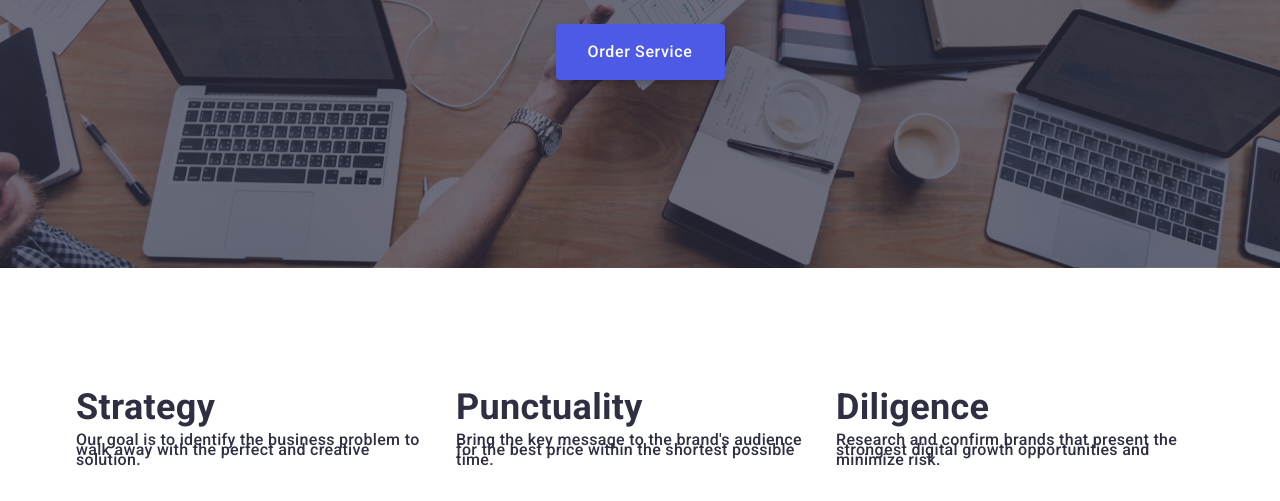
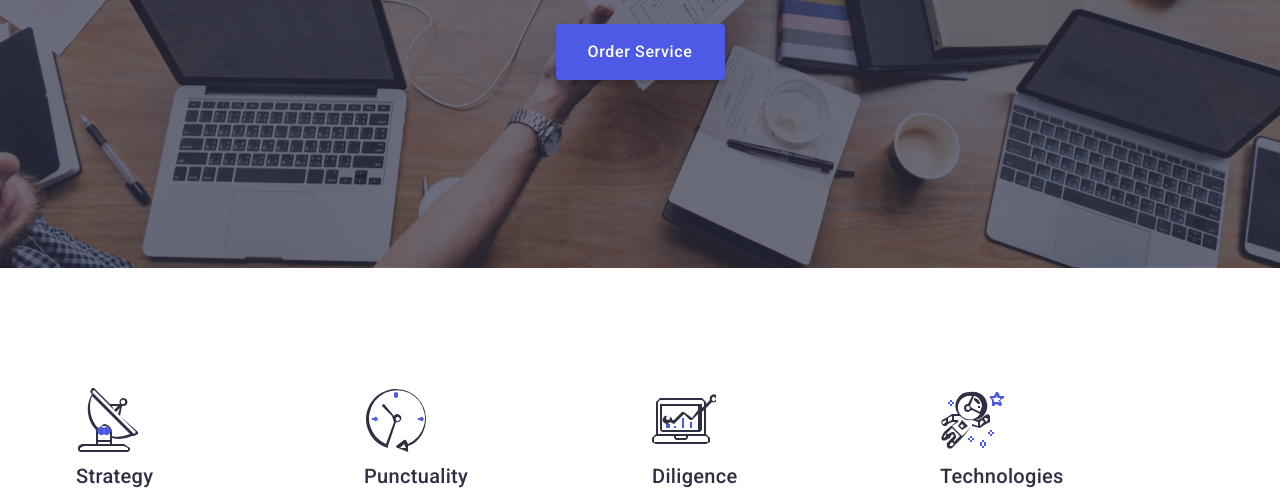
Before and after one commit to MartaShchur/goit-markup-hw-07, a plain HTML site: page index.html in a window 1280 px wide. Shown: the part 405-906 px from the top of the page. Drawn offline with nearby package versions, Linux system fonts and the light colour scheme.

Commit message:
made feature mobile

```diff
--- a/css/styles.css
+++ b/css/styles.css
@@ -50,9 +50,25 @@ p{
 
 .location {
     display: flex;
-    flex-wrap: wrap;
-    gap: 72px 24px;
+    flex-wrap:wrap;
+    gap: 72px 0;
+
 }
+
+@media only screen and (min-width: 768px) {
+    .location{
+        gap: 72px 24px;
+
+  }
+}
+
+@media only screen and (min-width: 1158px) {
+    .location {
+        gap: 0 24px;
+        flex-wrap: nowrap;
+    }
+}
+
 
 .container{
     /* Basic styles */
@@ -65,7 +81,7 @@ p{
     /* Tablet screen >= 768  */
 @media only screen and (min-width: 768px){
     .container {
-        max-width: 736px;
+        max-width: 768px;
     }
 }
 
@@ -273,79 +289,91 @@ p{
   |============================
 */
 
-.location-feature{
+
+.location-feature {
     width: 396px;
-    display: flex;
-    flex-direction: column;
-    align-items: flex-start;
-    padding: 0px;
-    gap: 8px;
 }
 
 @media only screen and (min-width: 768px) {
     .location-feature {
         width: 356px;
+        /* align-items: flex-start;
+        padding: 0px; */
     }
 }
 
-@media only screen and (min-width: 1158) {
+@media only screen and (min-width: 1158px) {
     .location-feature {
         width: 264px;
+        display: flex;
+        flex-direction: column;
+        align-items: flex-start;
+        gap: 8px;
+        padding: 0px;
     }
 }
 
-.features-title{
-    font-family: inherit;
+.features-title {
     font-weight: 700;
     font-size: 36px;
-    line-height: 1.1;
+    line-height: 1.2;
     color: var(--main-text-color);
+    margin-bottom: 8px;
     text-align: center;
 }
 
 @media only screen and (min-width: 768px) {
     .features-title {
-        font-family: inherit;
-        font-weight: 700;
-        font-size: 36px;
-        line-height: 1.1;
-        color: var(--main-text-color);
+        text-align: left;
     }
 }
 
-@media only screen and (min-width: 1158) {
-    .features-title{
-        font-family: inherit;
+@media only screen and (min-width: 1158px) {
+    .features-title {
         font-weight: 500;
         font-size: 20px;
         line-height: 1.2;
+        color: var(--main-text-color);
         margin-bottom: 8px;
     }
 }
 
-.features-text{
+
+.features-text {
     font-weight: 500;
     font-size: 16px;
-    line-height: 0.6;
-    color: var(--main-text-color);
-    margin-bottom: 8px;
-    letter-spacing: 0.02em;
+    line-height: 1.5;
+    color: var(--secondary-text-color);
+    margin: auto;
+
 }
 
-@media only screen and (min-width: 1158) {
+
+@media only screen and (min-width: 768px) {
     .features-text {
-        font-weight: 400;
-        line-height: 1.5;
+        text-align: left;
     }
 }
 
-.feature-icon{
-    display: none;
+@media only screen and (min-width: 1158px) {
+    .features-text {
+        font-weight: 400;
+        font-size: 16px;
+        line-height: 1.5;
+        color: var(--secondary-text-color);
+    }
 }
 
 
-@media only screen and (max-width: 1158) {
+
+@media only screen and (max-width: 1157px) {
     .feature-icon {
+        display: none;
+    }
+}
+
+@media only screen and (min-width: 1158px) {
+    .features-icon {
         display: flex;
         align-items: center;
         justify-content: center;
@@ -356,8 +384,6 @@ p{
         margin-bottom: 8px;
     }
 }
-
-
 
 /**
   |============================
```
